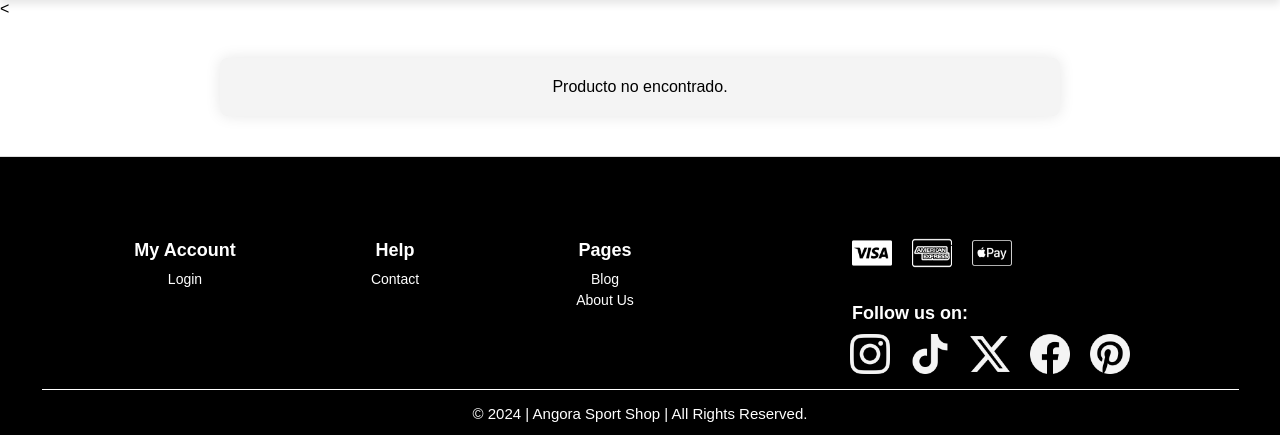
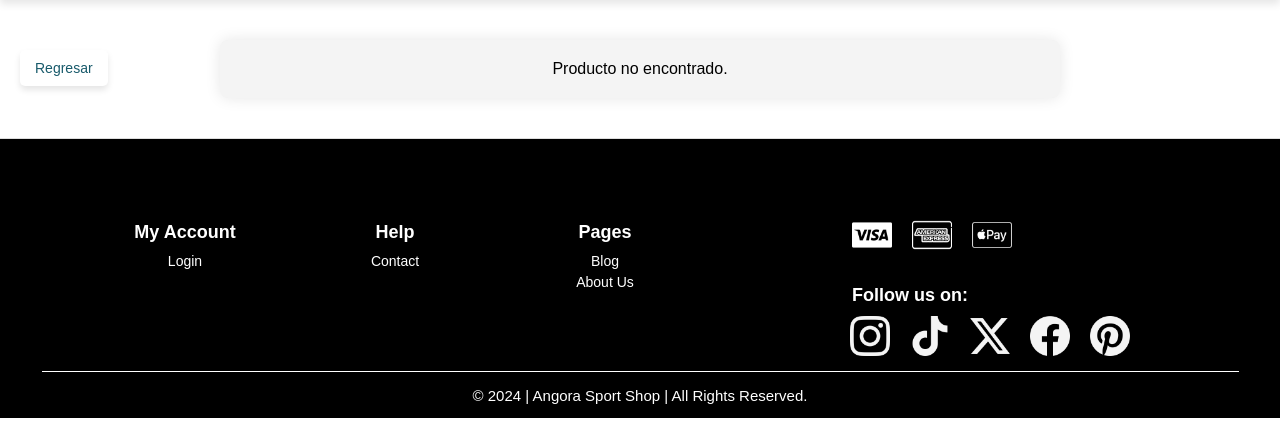
Before and after one commit to KatiaJuarezDev/angora2, a PHP site: page /detalleProductoW.html in a window 1280 px wide. Shown: the part 100-535 px from the top of the page. Run offline with PHP 8.4, Linux system fonts and the light colour scheme.

Commit message:
agregue botón regresar
lo agregué en el detalle de los productos

```diff
--- a/css/detalleProducto.css
+++ b/css/detalleProducto.css
@@ -161,3 +161,36 @@ footer {
 footer p {
     margin: 0;
 }
+
+
+/* Contenedor del botón */
+.button-container {
+    position: absolute; /* Posiciona el botón de forma relativa al viewport */
+    top: 150px; /* Espaciado debajo del navbar */
+    left: 20px; /* Espaciado desde el borde izquierdo */
+    z-index: 100; /* Asegura que esté por encima de otros elementos */
+}
+
+/* Estilo del botón */
+.button-regresar {
+    padding: 10px 15px; /* Espaciado interno */
+    background-color: #fff; /* Color azul */
+    color: #185a6b; /* Texto blanco */
+    border: none; /* Sin bordes */
+    border-radius: 5px; /* Bordes redondeados */
+    font-size: 14px; /* Tamaño del texto */
+    cursor: pointer; /* Cambia el cursor a mano */
+    transition: background-color 0.3s ease; /* Animación suave */
+    box-shadow: 0px 4px 6px rgba(0, 0, 0, 0.1); /* Sombra */
+}
+
+/* Efectos al pasar el mouse */
+.button-regresar:hover {
+    background-color: #f4f4f4; /* Azul más oscuro */
+}
+
+/* Efectos al presionar */
+.button-regresar:active {
+    background-color: #003d80; /* Azul más oscuro */
+    box-shadow: 0px 2px 4px rgba(0, 0, 0, 0.2); /* Sombra reducida */
+}
--- a/detalleProducto.html
+++ b/detalleProducto.html
@@ -34,6 +34,12 @@
             </div>
         </nav>
     </header>
+
+    <!-- Botón de regresar -->
+    <div class="button-container">
+        <button class="button-regresar" onclick="window.history.back()">Regresar</button>
+    </div>
+
 
     <!-- Detalle de Producto -->
     <div class="product-detail" id="product-detail">
--- a/detalleProductoMens.html
+++ b/detalleProductoMens.html
@@ -34,6 +34,12 @@
             </div>
         </nav>
     </header>
+
+     <!-- Botón de regresar -->
+     <div class="button-container">
+        <button class="button-regresar" onclick="window.history.back()">Regresar</button>
+    </div>
+
 
     <!-- Detalle de Producto -->
     <div class="product-detail" id="product-detail">
--- a/detalleProductoW.html
+++ b/detalleProductoW.html
@@ -35,8 +35,14 @@
         </nav>
     </header>
 
+     <!-- Botón de regresar -->
+     <div class="button-container">
+        <button class="button-regresar" onclick="window.history.back()">Regresar</button>
+    </div>
+
+
     <!-- Detalle de Producto -->
-    <<div class="product-detail" id="product-detail">
+    <div class="product-detail" id="product-detail">
         <div class="product-image">
             <img id="product-image" src="" alt="Producto de ropa de gimnasio">
         </div>
```
